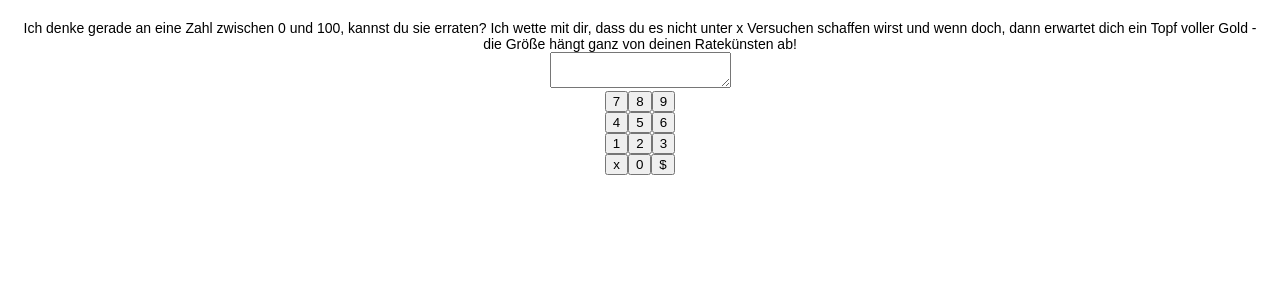
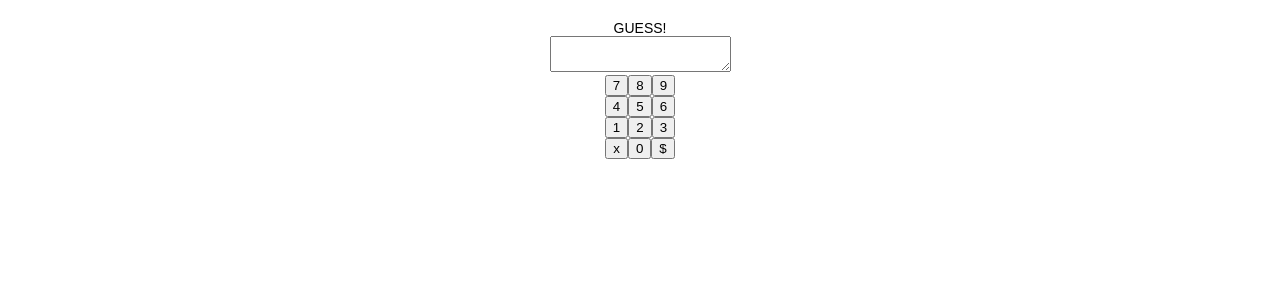
Before and after one commit to cxrvus/guessing-game, a React (Create React App) app: page / in a window 1280 px wide. Shown: the top 300 px of the page. Built offline with nearby package versions, Linux system fonts and the light colour scheme.

Commit message:
changed GameState descriptions

```diff
--- a/src/states.js
+++ b/src/states.js
@@ -4,8 +4,7 @@ exports.STATE = void 0;
 exports.STATE = {
     INITIAL: {
         text: `
-Ich denke gerade an eine Zahl zwischen MIN und MAX, kannst du sie erraten?
-Ich wette mit dir, dass du es nicht unter x Versuchen schaffen wirst und wenn doch, dann erwartet dich ein Topf voller Gold - die Größe hängt ganz von deinen Ratekünsten ab!
+		GUESS!
 		`
     },
     LESSER: {
@@ -20,12 +19,12 @@ Ich wette mit dir, dass du es nicht unter x Versuchen schaffen wirst und wenn do
     },
     DEFEAT: {
         text: `
-HA dein Glück hat dich verlassen! Du hast all' deine Versuche verbraucht, dein Einsatz ist mein! Versuch es doch noch einmal oder traust du dich nicht?
+		:(
 		`
     },
     VICTORY: {
         text: `
-Richtig! Die Kobolde des Regenbogens bringen dir deinen Topf voll Gold!
+		$$$
 		`
     },
 };
```
Also changed, not shown: src/states.ts (+3 -4 lines).
